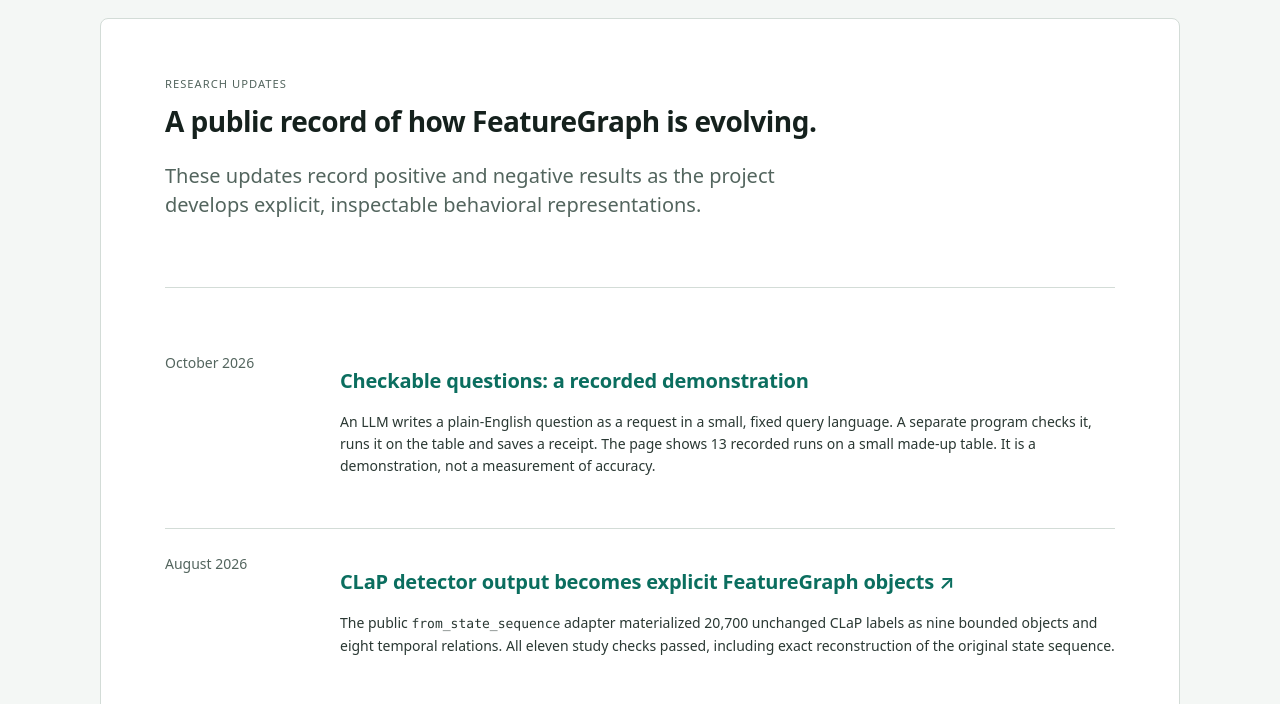
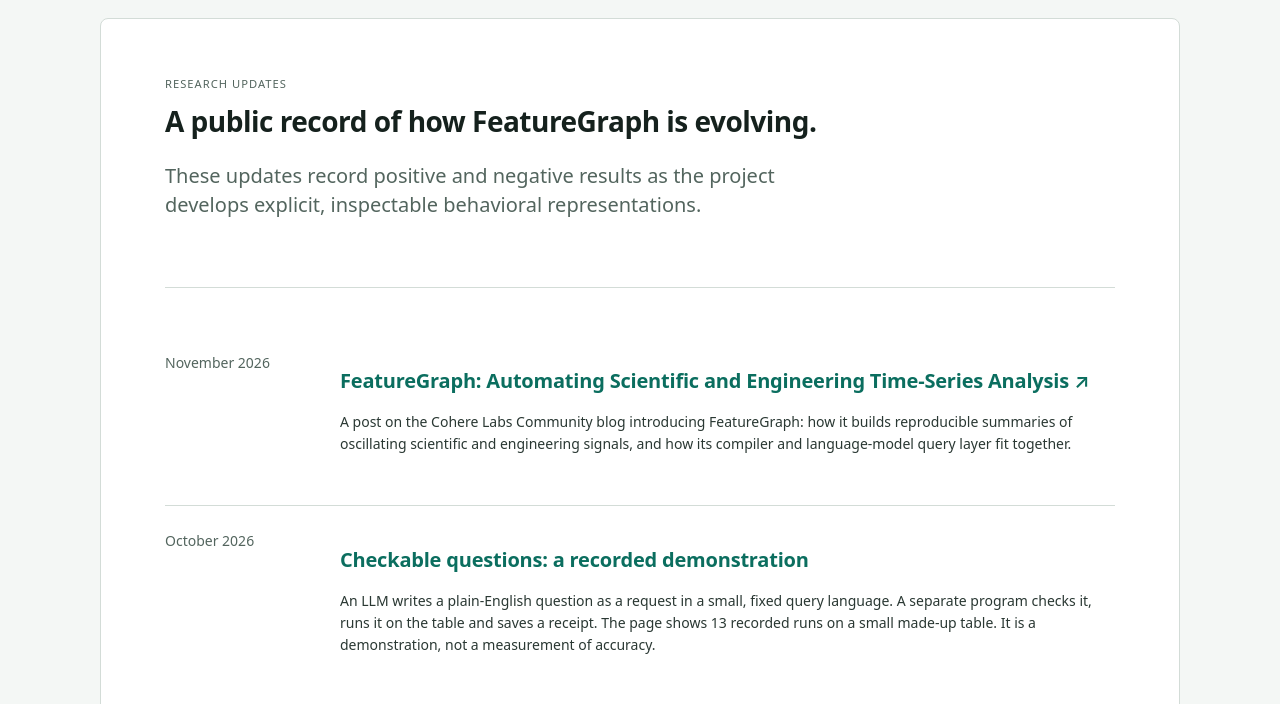
Before and after one commit to featuregraph/featuregraph.github.io, a plain HTML site: page updates.html in a window 1280 px wide. Shown: the part 66-770 px from the top of the page. Drawn offline with Linux system fonts and the light colour scheme.

Commit message:
Updates: link Cohere Labs Community blog post (#57)
Claude-Session: https://claude.ai/code/session_01R7STA6Cs8HYZPGeZhYKAYe

Co-authored-by: Nazia Habib <habib.nazia@gmail.com>
Co-authored-by: Claude Opus 5.5 <noreply@anthropic.com>

```diff
--- a/updates.html
+++ b/updates.html
@@ -43,6 +43,22 @@
         </p>
       </section>
       <section class="timeline">
+        <article>
+          <span class="date">November 2026</span>
+          <div>
+            <h2>
+              <a href="https://cohere-labs-community.github.io/blog/2026/featuregraph-automating-timeseries-analysis/" target="_blank" rel="noopener noreferrer">FeatureGraph: Automating Scientific and Engineering Time-Series
+                Analysis ↗</a
+              >
+            </h2>
+            <p>
+              A post on the Cohere Labs Community blog introducing FeatureGraph:
+              how it builds reproducible summaries of oscillating scientific and
+              engineering signals, and how its compiler and language-model query
+              layer fit together.
+            </p>
+          </div>
+        </article>
         <article>
           <span class="date">October 2026</span>
           <div>
```
